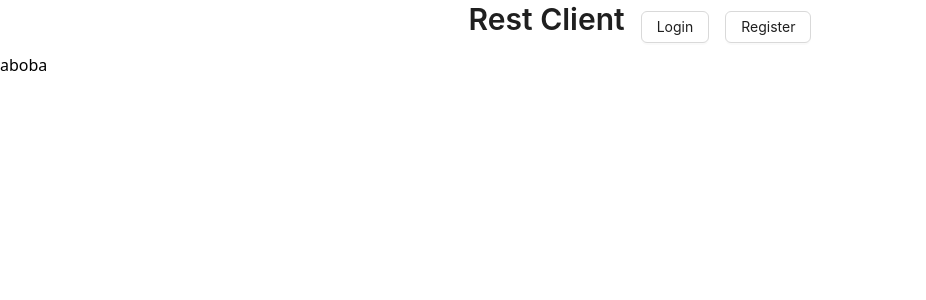
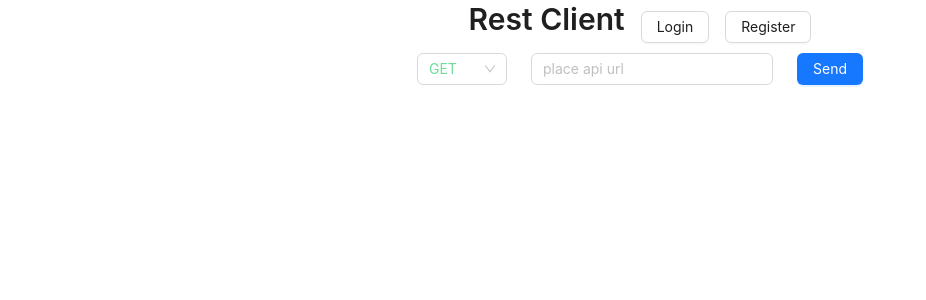
Before and after one commit to Mxmmsv/rest-client-app, a Next.js app: page / in a window 1280 px wide. Shown: the top 300 px of the page, without its empty margins (0-926 px from the left). Built offline with nearby package versions, Linux system fonts and the light colour scheme; what @ant-design/nextjs-registry would draw is missing.

Commit message:
feat: add form for rest client

```diff
--- a/src/app/(main)/page.tsx
+++ b/src/app/(main)/page.tsx
@@ -1,5 +1,5 @@
-import { Flex } from 'antd';
+import RestClientForm from '@/components/restClientForm';
 
 export default function Main() {
-  return <Flex>aboba</Flex>;
+  return <RestClientForm />;
 }
--- /dev/null
+++ b/src/components/restClientForm.tsx
@@ -0,0 +1,54 @@
+'use client';
+
+import { Button, Flex, Form, Input, Select } from 'antd';
+
+const methodColors: Record<string, string> = {
+  GET: '#6BDD9A',
+  POST: '#FFE47E',
+  PUT: '#74AEF6',
+  PATCH: '#C0A8E1',
+  DELETE: '#F79A8E',
+  HEAD: '#6BDD9A',
+  OPTIONS: '#F15EB0',
+};
+
+export default function RestClientForm() {
+  const onFinish = () => {
+    console.log('aboba');
+  };
+
+  return (
+    <Flex justify="center" align="center">
+      <Form name="restClientForm" onFinish={onFinish}>
+        <Flex gap="large">
+          <Form.Item>
+            <Select
+              defaultValue="GET"
+              style={{ width: 90 }}
+              options={Object.keys(methodColors).map((method) => ({
+                value: method,
+                label: method,
+              }))}
+              labelRender={(option) => (
+                <span style={{ color: option.value ? methodColors[option.value] : undefined }}>
+                  {option.label}
+                </span>
+              )}
+              optionRender={(option) => (
+                <span style={{ color: methodColors[option.value as string] }}>{option.label}</span>
+              )}
+            />
+          </Form.Item>
+          <Form.Item name="URL">
+            <Input placeholder="place api url" />
+          </Form.Item>
+          <Form.Item label={null}>
+            <Button type="primary" htmlType="submit">
+              Send
+            </Button>
+          </Form.Item>
+        </Flex>
+      </Form>
+    </Flex>
+  );
+}
```
